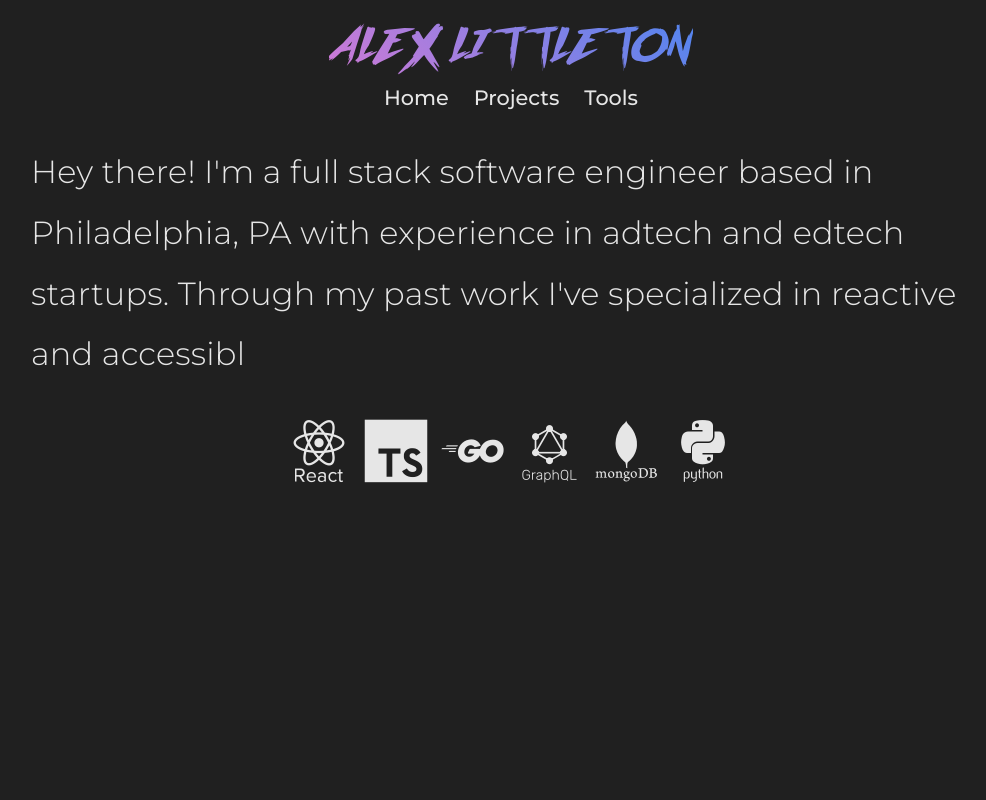
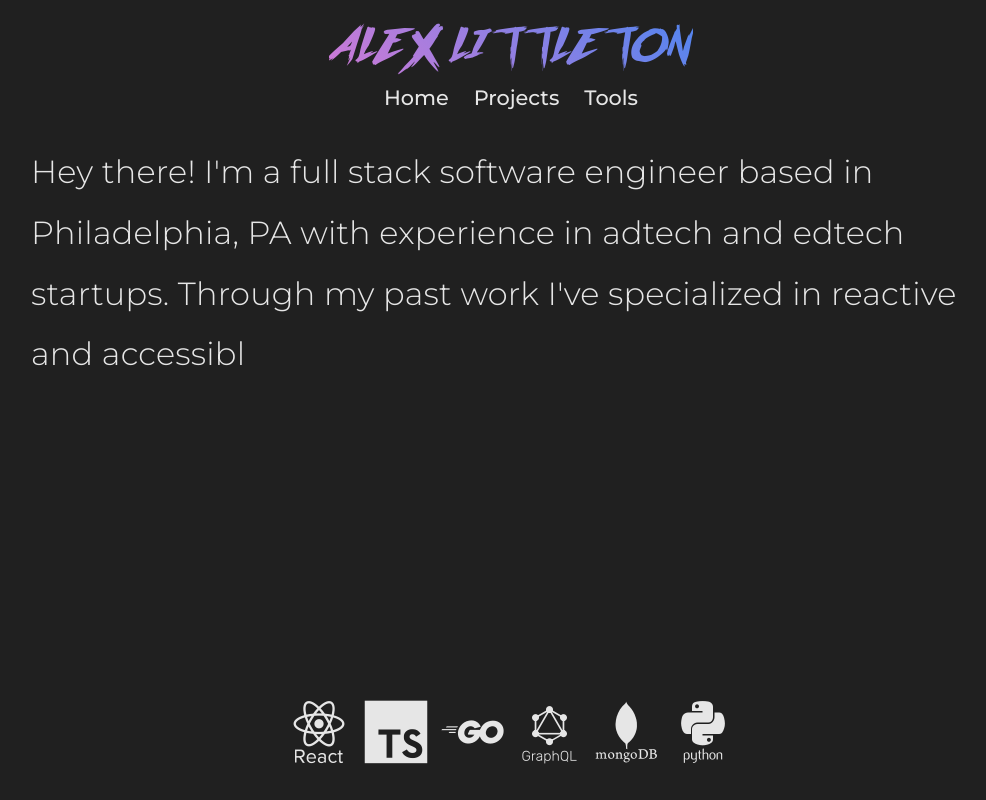
Before and after one commit to alexander-littleton/site, a React (Vite) app: page /#/ in a window 1280 px wide. Shown: the whole page, without its empty margins (129-1115 px from the left). Built offline with nearby package versions, Linux system fonts and the light colour scheme.

Commit message:
self typing bio + some reactivity

```diff
--- a/src/App.css
+++ b/src/App.css
@@ -14,7 +14,7 @@ html,
 body,
 #root {
   overflow-x: hidden;
-  min-height: 100%;
+  height: 100%;
 }
 
 .parent {
--- a/src/App.tsx
+++ b/src/App.tsx
@@ -25,7 +25,7 @@ const NamePlate = styled.a`
 function App() {
   return (
     <HashRouter>
-      <FadeIn>
+      <FadeIn style={{ display: "flex", flexDirection: "column" }}>
         <NamePlateWrapper>
           <NamePlate href="/">ALEX LITTLETON</NamePlate>
         </NamePlateWrapper>
--- a/src/components/FadeIn.tsx
+++ b/src/components/FadeIn.tsx
@@ -1,3 +1,4 @@
+import { CSSProperties } from "react";
 import styled, { keyframes } from "styled-components";
 const fadeIn = keyframes`
   from {
@@ -13,12 +14,20 @@ const Wrapper = styled.div`
     animation-fill-mode: backwards;
   }
 `;
-const FadeIn = ({ children }: { children: React.ReactNode }) => {
+const FadeIn = ({
+  children,
+  style,
+}: {
+  children: React.ReactNode;
+  style?: CSSProperties;
+}) => {
   return (
     <Wrapper
       style={{
         animationDuration: "3000ms",
         animationDelay: "0ms",
+        height: "100%",
+        ...style,
       }}
     >
       {children}
--- a/src/pages/home/index.tsx
+++ b/src/pages/home/index.tsx
@@ -8,13 +8,16 @@ const HomeWrapper = styled.div`
   justify-content: center;
   align-items: center;
   text-align: left;
-  height: 100%;
+  @media screen and (min-width: 480px) {
+    height: 100%;
+  }
 `;
 
 const DeviconRow = styled.div`
   text-align: center;
   word-wrap: break-word;
   font-size: 4em;
+  padding: 24px;
 `;
 
 const Bio = styled.p`
```
